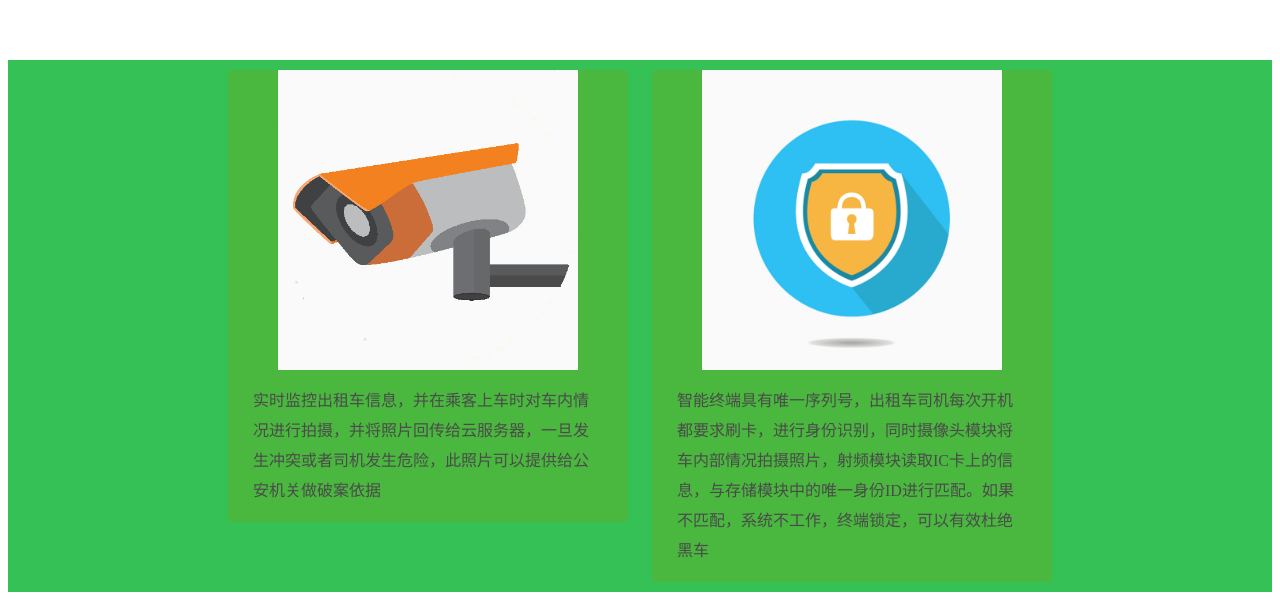
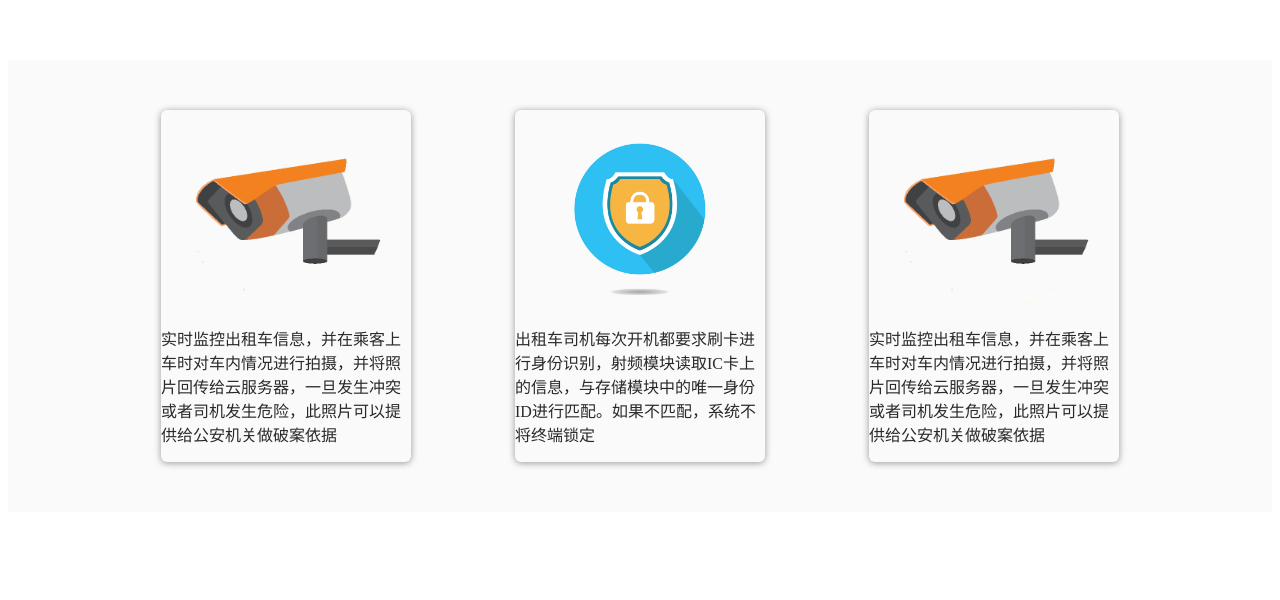
Before and after one commit to 474846718/taxi_website, a plain HTML site: page taxi/services.html in a window 1280 px wide. Shown: the part 2748-3348 px from the top of the page. After the commit the page ends 3268 px from the top, so only its background shows below. Drawn offline with Linux system fonts and the light colour scheme.

Commit message:
修改某些内容为视觉浮动tag效果

```diff
--- a/taxi/css/news.css
+++ b/taxi/css/news.css
@@ -55,7 +55,8 @@
     height: 250px;
     margin:10px;
     background: #c7cdc6;
-    border: 2px solid #ffffff;
+    border-radius: 6px;
+    box-shadow: 0 1px 7px rgba(0, 0, 0, 0.4);
 }
 .article_frame-img{
     float: left;
--- a/taxi/css/services.css
+++ b/taxi/css/services.css
@@ -49,35 +49,28 @@
 }
 #secure{
     text-align: center;
-    background: #f7f8f2;
+    background: #fafafa;
     width: 100%;
     height: auto;
 }
 #secure article{
     display: inline-block;
-    background-color: #4ab73f;
-    margin: 10px;
-    text-align: center;
-    vertical-align:top;
-    width: 400px;
+    text-align: left;
+    margin: 50px;
+    width: 250px;
     height: auto;
+    border-radius: 6px;
+    box-shadow: 0 1px 7px rgba(0, 0, 0, 0.4);
 }
 #secure article div{
-    width:400px;
-    height:300px;
+    height:200px;
     background-position: center;
     background-repeat: no-repeat;
     background-size: contain;
 }
 #secure article p{
-    color: #4b4b4b;
-    display: inline-block;
-    font-size: 16px;
-    font-weight: 300;
-    height: auto;
-    line-height: 30px;
-    text-align: left;
-    width: 350px;
+    color: #292929;
+    width: 100%;
 }
 #moved{
     position: absolute;
--- a/taxi/services.html
+++ b/taxi/services.html
@@ -41,7 +41,7 @@
     </p>
 </div>
 
-<div id="secure" style="background: #35c156;">
+<div id="secure">
     <article>
         <div style="background-image:url(img/services/camera.jpg)"></div>
         <p>
@@ -51,7 +51,13 @@
     <article>
         <div style="background-image: url(img/services/lock.jpg)"></div>
         <p>
-            智能终端具有唯一序列号，出租车司机每次开机都要求刷卡，进行身份识别，同时摄像头模块将车内部情况拍摄照片，射频模块读取IC卡上的信息，与存储模块中的唯一身份ID进行匹配。如果不匹配，系统不工作，终端锁定，可以有效杜绝黑车
+            出租车司机每次开机都要求刷卡进行身份识别，射频模块读取IC卡上的信息，与存储模块中的唯一身份ID进行匹配。如果不匹配，系统不将终端锁定
+        </p>
+    </article>
+    <article>
+        <div style="background-image:url(img/services/camera.jpg)"></div>
+        <p>
+            实时监控出租车信息，并在乘客上车时对车内情况进行拍摄，并将照片回传给云服务器，一旦发生冲突或者司机发生危险，此照片可以提供给公安机关做破案依据
         </p>
     </article>
 </div>
```
